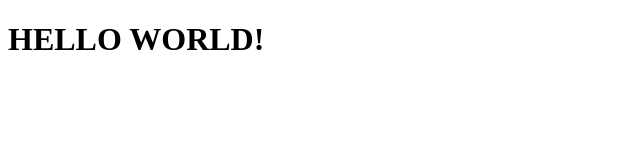
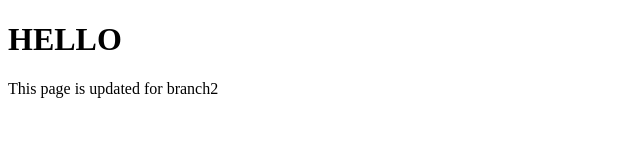
Before and after one commit to ahlum-git/ahlum, a plain HTML site: page index.html in a window 1280 px wide. Shown: the whole page, without its empty margins (0-640 px from the left). Drawn offline with Linux system fonts and the light colour scheme.

Commit message:
Change made in branch2

```diff
--- a/index.html
+++ b/index.html
@@ -6,6 +6,7 @@
     <title>Document</title>
 </head>
 <body>
-    <h1>HELLO WORLD!</h1>
+    <h1>HELLO </h1>
+    <p>This page is updated for branch2</p>
 </body>
 </html>
```
